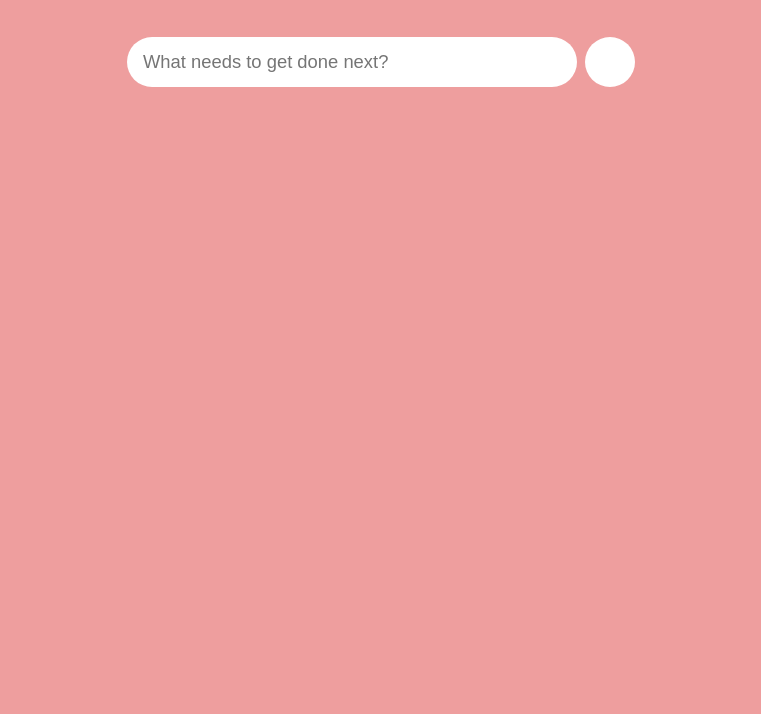
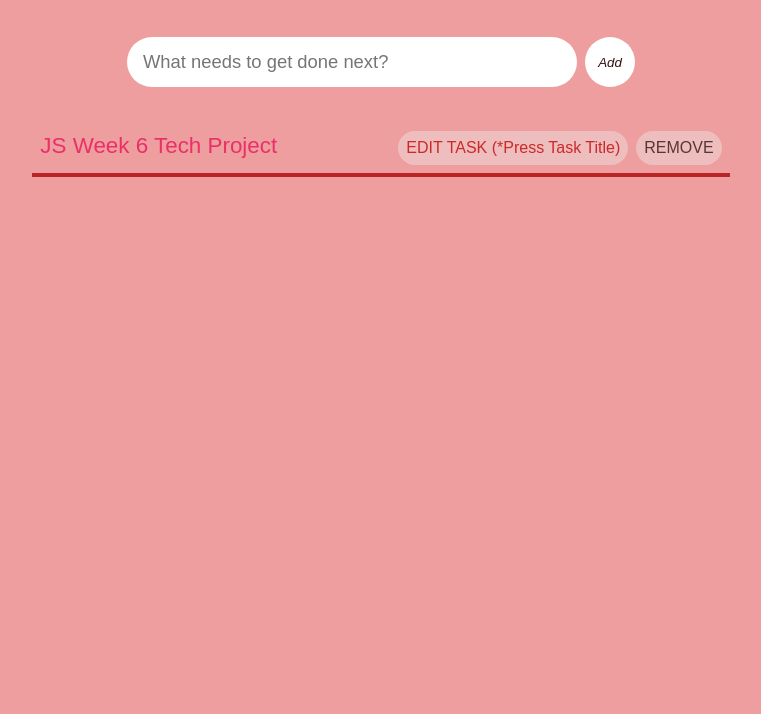
Before and after one commit to stephp23/To_Do_List_Week_6_Project, a plain HTML site: page index.html in a window 1280 px wide. Shown: the part 86-800 px from the top of the page, without its empty margins (259-1020 px from the left). Drawn offline with Linux system fonts and the light colour scheme.

Commit message:
changes to js file for editing task button

```diff
--- a/index.html
+++ b/index.html
@@ -8,20 +8,13 @@
   <link rel="stylesheet" type="text/css" href="style.css">
 </head>
 <body>
-    <h1><span class="styling">JS To Do List</h1>
+    <h1><span class="styling">JS Coding To Do List</h1>
     <div class="input_div">
         <input class="input" type="text" placeholder="What needs to get done next?">
-        <button class="addButton"><i class="Add to List"></i></button>
+        <button class="addButton"><i class="Add to List">Add</i></button>
     </div>
-    <div class="container">
-    <!--
-        <div class="item">
-            <input type="text" class="item_input" disabled>
-            <button class="editButton">Edit</button>
-            <button class="removeButton">Remove</button>
-        </div>
-    -->
-    </div>
+    <div class="container"></div>
+
     <script type="text/javascript" src="main.js"></script>
 </body>
 </html>
--- a/main.js
+++ b/main.js
@@ -1,87 +1,67 @@
 //File: main.js
 
 const addButton = document.querySelector('.addButton');
+let input = document.querySelector('.input');
 const container = document.querySelector('.container');
-var input = document.querySelector('.input');
-
-
-// if(window.localStorage.getItem("todos") == undefined){
-//      var todos = [];
-//      window.localStorage.setItem("todos", JSON.stringify(todos));
-// }
-
-// var todosEX = window.localStorage.getItem("todos");
-// var todos = JSON.parse(todosEX);
-
 
 class item{
     constructor(itemName) {
     //create the item div
 		    this.createDiv(itemName);
     }
-  createDiv(itemName){
+
+    createDiv(itemName) {
         let input = document.createElement('input');
+        input.value = itemName;
+  	    input.disabled = true;
+        input.classList.add('item_input');
         input.type = "text";
-  	input.disabled = true;
-   	input.value = itemName;
-    input.classList.add('item_input');
 
         let itemBox = document.createElement('div');
         itemBox.classList.add('item');
 
-    let editButton = document.createElement('button');
-    editButton.classList.add('editButton');
-    editButton.innerHTML = "EDIT";
+        let editTaskButton = document.createElement('button');
+        editTaskButton.innerHTML = 'EDIT TASK (*Press Task Title)';
+        editTaskButton.classList.add('editButton');
 
         let removeButton = document.createElement('button');
+        removeButton.innerHTML = 'REMOVE';
         removeButton.classList.add('removeButton');
-    removeButton.innerHTML = "REMOVE";
 
         container.appendChild(itemBox);
 
         itemBox.appendChild(input);
-    itemBox.appendChild(editButton);
+        itemBox.appendChild(editTaskButton);
         itemBox.appendChild(removeButton);
 
-
-    editButton.addEventListener('click', () => this.edit(input));
-
+        editTaskButton.addEventListener('click', () => this.edit(input));
         removeButton.addEventListener('click', () => this.remove(itemBox));
-    	// edit.innerHTML = "EDIT";
-
-
-
+    	  edit.innerHTML = "EDIT TASK"
 
     }
 
-  edit(input){
-        // if(input.disabled == true){
+    edit(input) {
+      if(input.disabled == true){
         input.disabled = !input.disabled;
     }
-    // 	else{
-    //         input.disabled = !input.disabled;
-    //         let indexof = todos.indexOf(name);
-    //         todos[indexof] = input.value;
-    //         window.localStorage.setItem("todos", JSON.stringify(todos));
-    //     }
-    // }
+    	else{
+            input.disabled = !input.disabled;
+            let indexof = todos.indexOf(name);
+            todos[indexof] = input.value;
+            window.localStorage.setItem("todos", JSON.stringify(todos));
+        }
+    }
 
     remove(item) {
-    //     itemBox.parentNode.removeChild(itemBox);
-    //     let index = todos.indexOf(name);
-    //     todos.splice(index, 1);
-    //     window.localStorage.setItem("todos", JSON.stringify(todos));
-    // }
         container.removeChild(item);
     }
+}
 
-
-
-function check(){
+function check() {
 	if(input.value != ""){
 		  new item(input.value);
-        // todos.push(inputValue.value);
-        // window.localStorage.setItem("todos", JSON.stringify(todos));
+        todos.push(inputValue.value);
+        window.localStorage.setItem("todos", JSON.stringify(todos));
 		  input.value = "";
 	}
 }
@@ -94,4 +74,4 @@ window.addEventListener('keydown', (e) => {
 })
 
 
-new item("sport");
+new item("JS Week 6 Tech Project");
--- a/style.css
+++ b/style.css
@@ -91,22 +91,28 @@ h1 {
 }
 
 .editButton {
+  padding: 0.5rem 0.5rem;
   background: none;
   outline: none;
   border: none;
   color: rgb(204, 41, 41);
-  font-size: 1.4rem;
+  font-size: 1rem;
   font-family: "Hind", sans-serif;
+  background-color: rgb(238, 189, 189);
   margin: 0 0.5rem;
   cursor: pointer;
+  border-radius: 25px;
 }
 
 .removeButton {
+  padding: 0.5rem 0.5rem;
   background: none;
   outline: none;
   border: none;
   color: rgb(87, 54, 54);
-  font-size: 1.4rem;
+  font-size: 1rem;
   font-family: "Hind", sans-serif;
+  background-color: rgb(238, 189, 189);
   cursor: pointer;
+  border-radius: 25px;
 }
```
Lines whose indentation alone changed are shown as unchanged.
